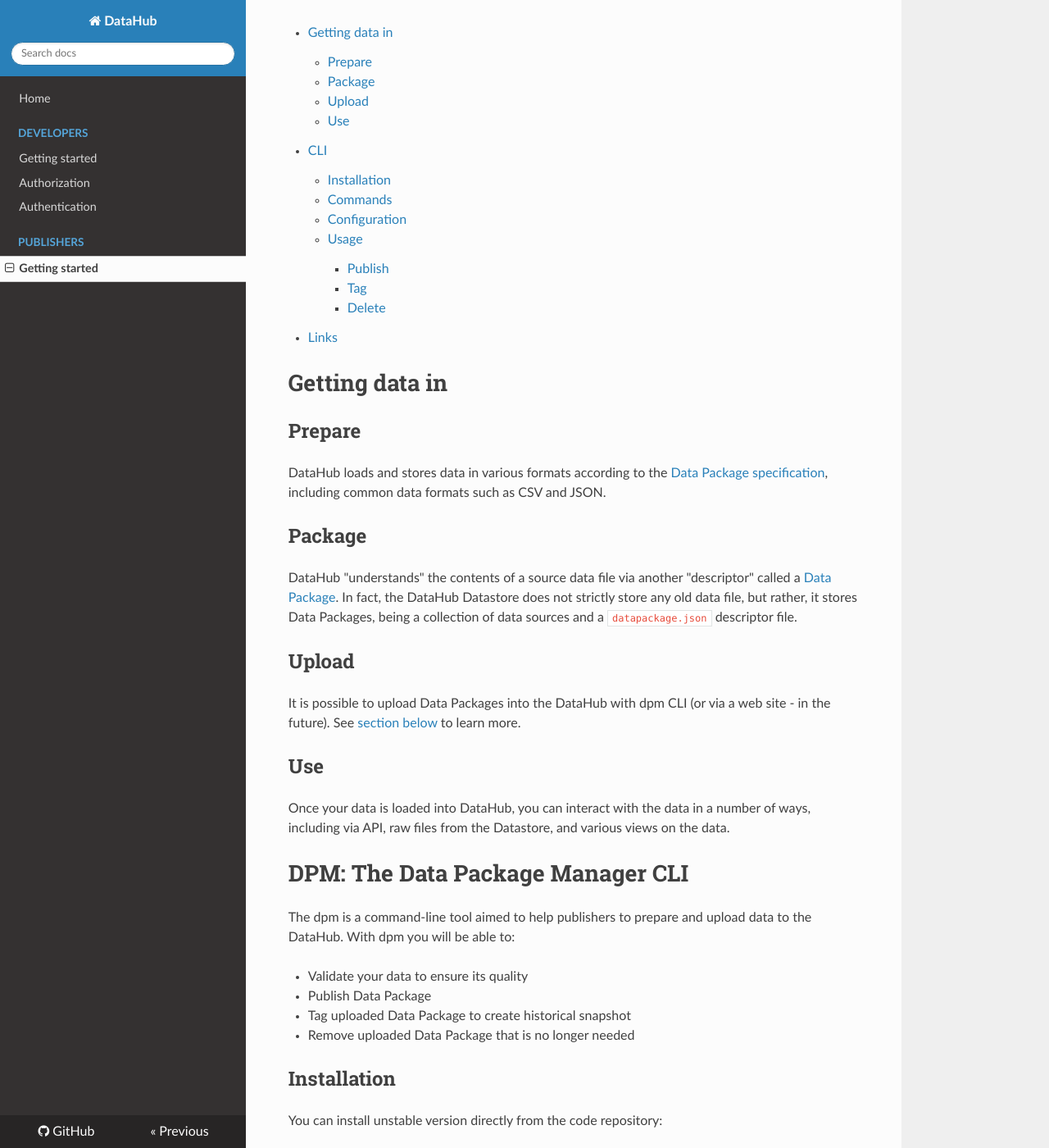
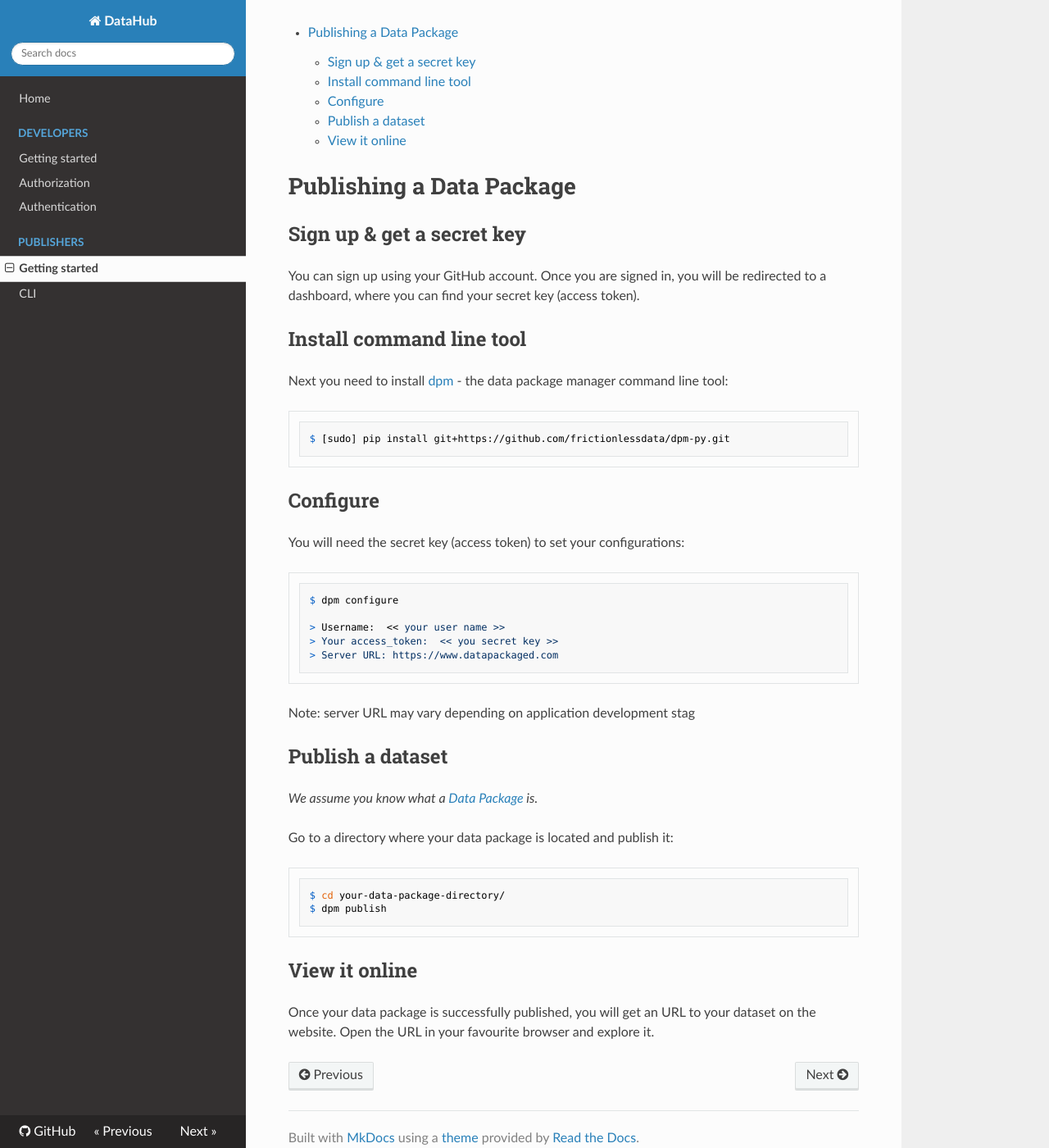
Before and after one commit to datopian/datahub-docs-tech, an MkDocs documentation site: the page built from docs/publishers/index.md, in a window 1280 px wide and 1400 px high, scrolled down 228 px. Shown: the whole window at 82% size. Built offline with MkDocs 1.6.1, drawn with Linux system fonts in a browser that asks for light colours; nearby versions of some CDN libraries; a script that is not in the unit is left out; old or Windows-style settings are respelled for this version of MkDocs; some of the changed text lies outside the part shown.

Commit message:
[pulish instructions][m]: detailed walkthrough for publishin data package CLI stuff moved to cli/ page - refs #28

````diff
--- a/docs/publishers/index.md
+++ b/docs/publishers/index.md
@@ -2,130 +2,53 @@
 
 This section of the DataHub documentation is for data publishers. Here you can learn about getting your data ready for loading into DataHub, and how you can interact with your data once it is loaded.
 
-- [Getting data in](#getting-data-in)
-    - [Prepare](#prepare)
-    - [Package](#package)
-    - [Upload](#upload)
-    - [Use](#use)
-- [CLI](#dpm-the-data-package-manager-cli)
-    - [Installation](#installation)
-    - [Commands](#commands)
-    - [Configuration](#configuration)
-    - [Usage](#usage)
-        - [Publish](#publish)
-        - [Tag](#tag)
-        - [Delete](#delete)
-  - [Links](#links)
+- [Publishing a Data Package](#publishing-a-data-package)
+    - [Sign up & get a secret key](#sign-up-&-get-a-secret-key)
+    - [Install command line tool](#install-command-line-tool)
+    - [Configure](#configure)
+    - [Publish a dataset](#publish-a-dataset)
+    - [View it online](#view-it-online)
 
-# Getting data in
 
-## Prepare
+# Publishing a Data Package
 
-DataHub loads and stores data in various formats according to the [Data Package specification](http://specs.frictionlessdata.io/), including common data formats such as CSV and JSON.
+## Sign up & get a secret key
 
-## Package
+You can sign up using your GitHub account. Once you are signed in, you will be redirected to a dashboard, where you can find your secret key (access token).
 
-DataHub "understands" the contents of a source data file via another "descriptor" called a [Data Package](http://specs.frictionlessdata.io/). In fact, the DataHub Datastore does not strictly store any old data file, but rather, it stores Data Packages, being a collection of data sources and a `datapackage.json` descriptor file.
+## Install command line tool
 
-## Upload
-
-It is possible to upload Data Packages into the DataHub with dpm CLI (or via a web site - in the future). See [section below](#dpm-the-data-package-manager-cli) to learn more.
-
-## Use
-
-Once your data is loaded into DataHub, you can interact with the data in a number of ways, including via API, raw files from the Datastore, and various views on the data.
-
-# DPM: The Data Package Manager CLI
-
-The dpm is a command-line tool aimed to help publishers to prepare and upload data to the DataHub. With dpm you will be able to:
-
-* Validate your data to ensure its quality
-* Publish Data Package
-* Tag uploaded Data Package to create historical snapshot
-* Remove uploaded Data Package that is no longer needed
-
-## Installation
-
-You can install unstable version directly from the code repository:
+Next you need to install [dpm](cli/) - the data package manager command line tool:
 
 ```
-[sudo] pip install git+https://github.com/frictionlessdata/dpm-py.git
+$ [sudo] pip install git+https://github.com/frictionlessdata/dpm-py.git
 ```
 
-## Commands
+## Configure
 
-You can see the latest commands and get help by doing:
-```
-dpm --help
-```
-You will see output like this:
-```
-Usage: dpm [OPTIONS] COMMAND [ARGS]...
+You will need the secret key (access token) to set your configurations:
 
-Options:
-  --version      Show the version and exit.
-  --config TEXT  Use custom config file. Default /home/u1/.dpm/config
-  --debug        Show debug messages
-  --help         Show this message and exit.
+```bash
+$ dpm configure
 
-Commands:
-  configure     Update configuration options.
-  datavalidate  Validate csv file data, given its path.
-  delete        Delete datapackage from the registry server.
-  publish       Publish datapackage to the registry server.
-  purge         Purge datapackage from the registry server.
-  tag           Tag datapackage on the server.
-  undelete      Undelete datapackage from the registry...
-  validate      Validate datapackage in the current dir.
+> Username:  << your user name >>
+> Your access_token:  << you secret key >>
+> Server URL: https://www.datapackaged.com
 ```
 
-## Configuration
+Note: server URL may vary depending on application development stag
 
-Dpm can be configured using `dpm configure` command. It will ask you
-to provide username, access_token and server address of DataHub.
+## Publish a dataset
 
-The config is stored in `~/.dpm/config`, you can edit it with text editor.
-Simple example config file can look like this:
+*We assume you know what a [Data Package](http://specs.frictionlessdata.io/) is.*
+
+Go to a directory where your data package is located and publish it:
 
 ```
-username = myname
-access_token = mykey
-server = https://staging.datapackaged.com
+$ cd your-data-package-directory/
+$ dpm publish
 ```
 
-## Usage
+## View it online
 
-### Publish
-
-To publish a Data Package, go to the Data Package directory (with `datapackage.json`) and
-run:
-```
-dpm publish
-```
-If your configured *username* and *access_token* are correct, dpm will
-upload datapackage.json and all relevant resources to the registry server.
-
-[TODO] add details in the [upload](upload/) section
-
-### Tag
-
-To create historical snapshot of your data, you can tag previously uploaded datapackage on the server. Use `dpm tag` command:
-```
-cd datapackage-dir
-dpm tag v1.1
-```
-This will copy the latest version of the Data Package to a separate location in the BitStore. This way you will be able keep a copy of your Data Package at this particular point in time.
-
-### Delete
-
-You have two choices: delete datapackage completely from the server (`purge`) or make the datapackage invisible to everyone except you (`delete`). You can use `dpm purge` and `dpm delete` accordingly:
-```
-cd datapackage-dir
-dpm delete
-# or purge it completely
-dpm purge
-```
-
-## Links
-
-- [Code repo](https://github.com/frictionlessdata/dpm-py)
+Once your data package is successfully published, you will get an URL to your dataset on the website. Open the URL in your favourite browser and explore it.
--- a/mkdocs.yml
+++ b/mkdocs.yml
@@ -13,6 +13,7 @@
   - Authentication: developers/authentication.md
 - Publishers:
   - 'Getting started': publishers/index.md
+  - CLI: publishers/cli.md
 theme: readthedocs
 markdown_extensions:
   - pymdownx.github
````
Also changed, not shown: docs/publishers/cli.md (added, +121 -0 lines).
